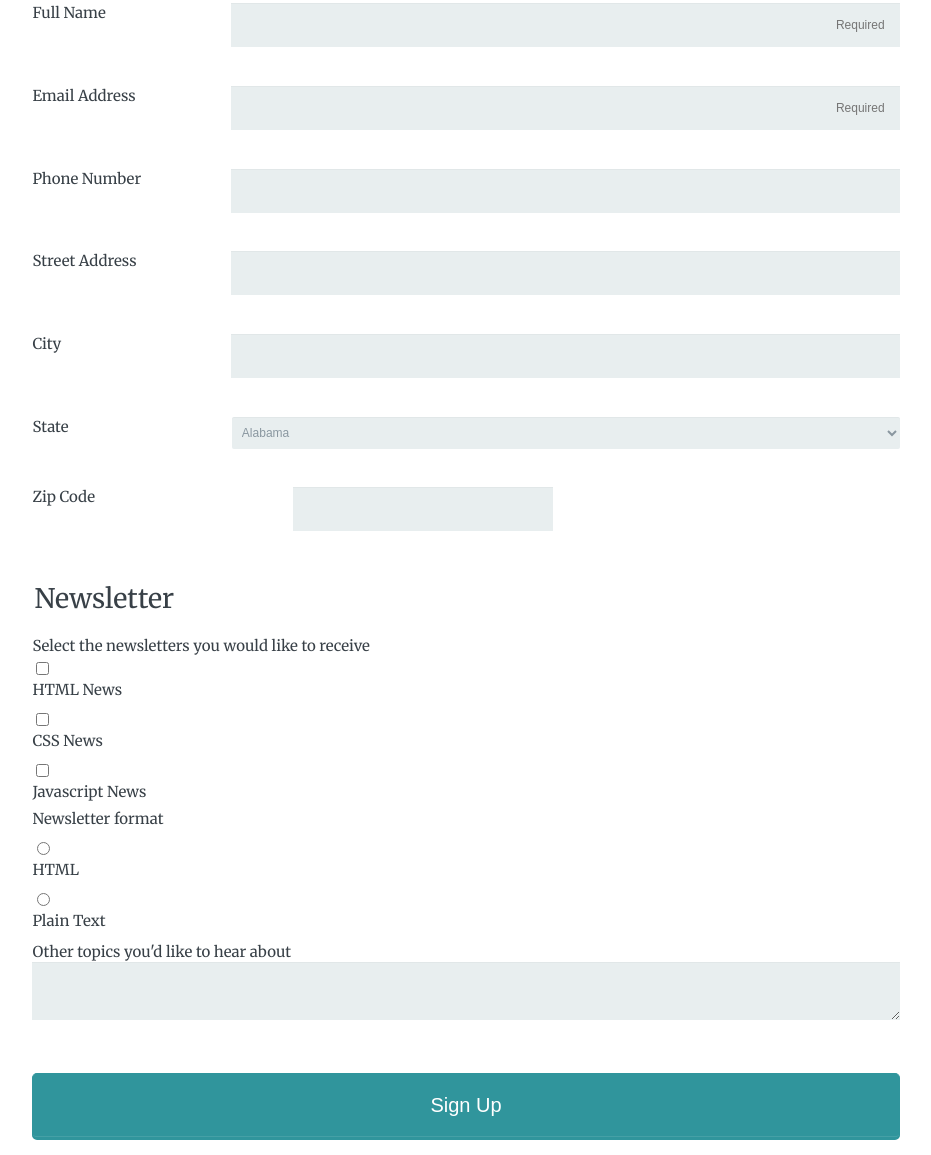
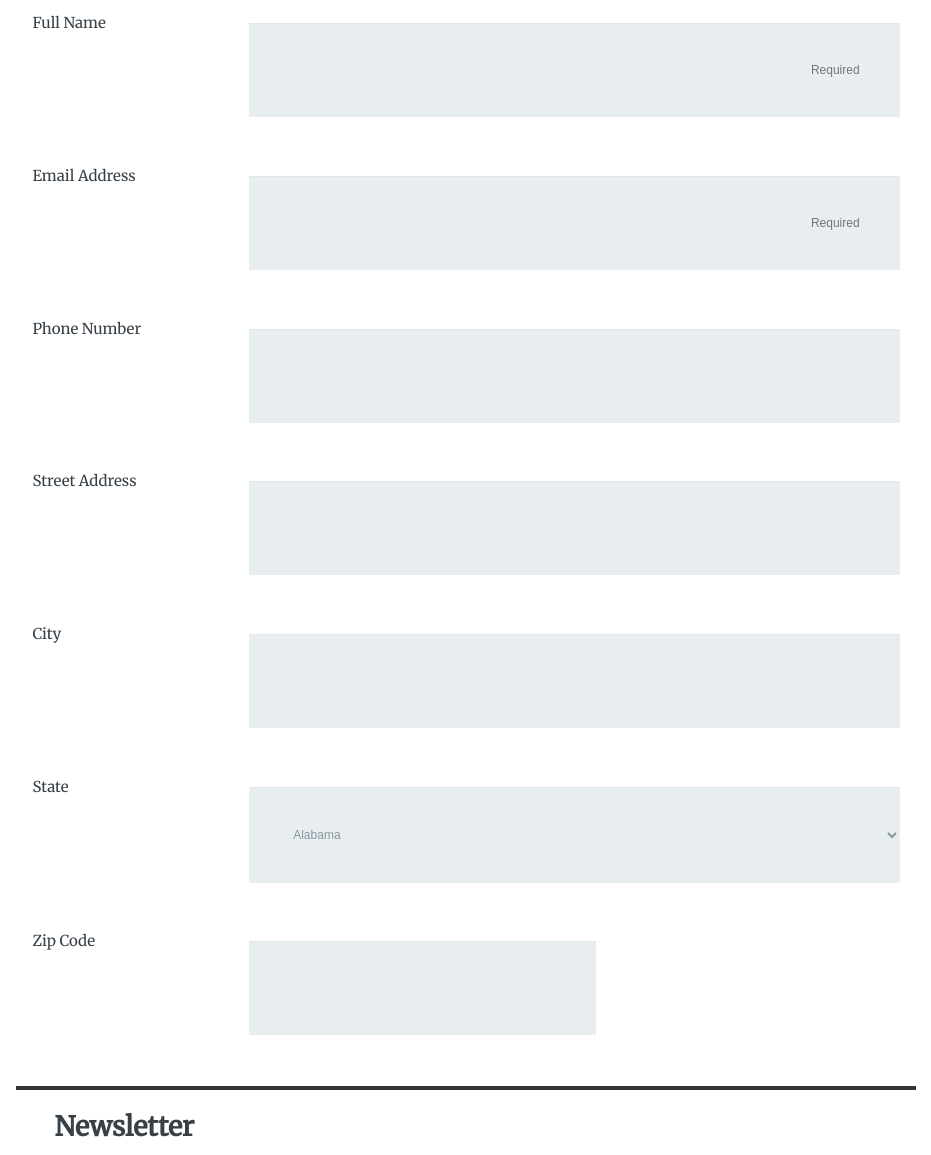
Before and after one commit to paula-simon/Project-3-Online-Registration-Form, a plain HTML site: page index.html in a window 1280 px wide. Shown: the part 271-1426 px from the top of the page, without its empty margins (174-1105 px from the left). Drawn offline with Linux system fonts and the light colour scheme.

Commit message:
Update styles.css

```diff
--- a/css/styles.css
+++ b/css/styles.css
@@ -43,10 +43,12 @@ legend {
 
   label {
     display: flex;
-    margin-bottom: 8px;
-    width: 30%;
+    margin-bottom: 12px;
+    margin-top: 10px;
     font-size: 15px;
   }
+
+
 
 input[type="text"],
 textarea,
@@ -54,14 +56,14 @@ select {
   border: none;
   font-size: 12px;
   height: auto;
-  margin: 0;
   outline: 0;
-  padding: 15px;
+  padding: 40px;
   width: 100%;
   background-color: #e8eeef;
   color: #8a97a0;
   box-shadow: 0 1px 0 rgba(0,0,0,0.03) inset;
   margin-bottom: 30px;
+  margin-top: 20px;
 }
 
 input[type="checkbox"]:checked+label,
@@ -69,9 +71,14 @@ input[type="radio"]:checked+label {
     font-weight: bold;
 }
 
+input[type="radio"],
+input[type="checkbox"]{
+    width:10%;
+    margin:8px;
+}
+
 select {
-  padding: 6px;
-  height: 32px;
+  height: auto;
   border-radius: 2px;
 }
 
@@ -147,14 +154,29 @@ footer {
     margin-top: 1%;
     margin-bottom: 1%;
     margin-right: auto;
+    flex-basis: 75%;
+
 }
 
 ::placeholder {
     text-align: right;
 }
 
-#zip-code {
-    width: 30%;
+
+.input-item label,
+select {
+  display: flex;
+  flex-basis: 25%;
+}
+
+.input-item input,
+select {
+  display: flex;
+  flex-basis: 75%;
+}
+
+input[name="zip-code"]{
+  max-width: 60%;
 }
 
 .copy {
@@ -171,8 +193,24 @@ footer {
     display: inline;
 }
 
-/* ---- Sign Up ---- */
+.newsletter {
+  font-weight: bold;
+}
 
+.checkbox-html,
+.checkbox-css,
+.checkbox-js,
+.radio-html,
+.radio-plain {
+  display: flex;
+  flex-direction: row;
+  padding: 5px;
+}
+
+.newsletter-headline {
+  border-top: solid 4px #333;
+  padding: 20px;
+}
 
 
 /* =================================
@@ -198,5 +236,8 @@ footer {
     margin: auto 0;
   }
 
+  input[name="zip-code"]{
+    max-width: 40%;
+  }
 
 }
```
